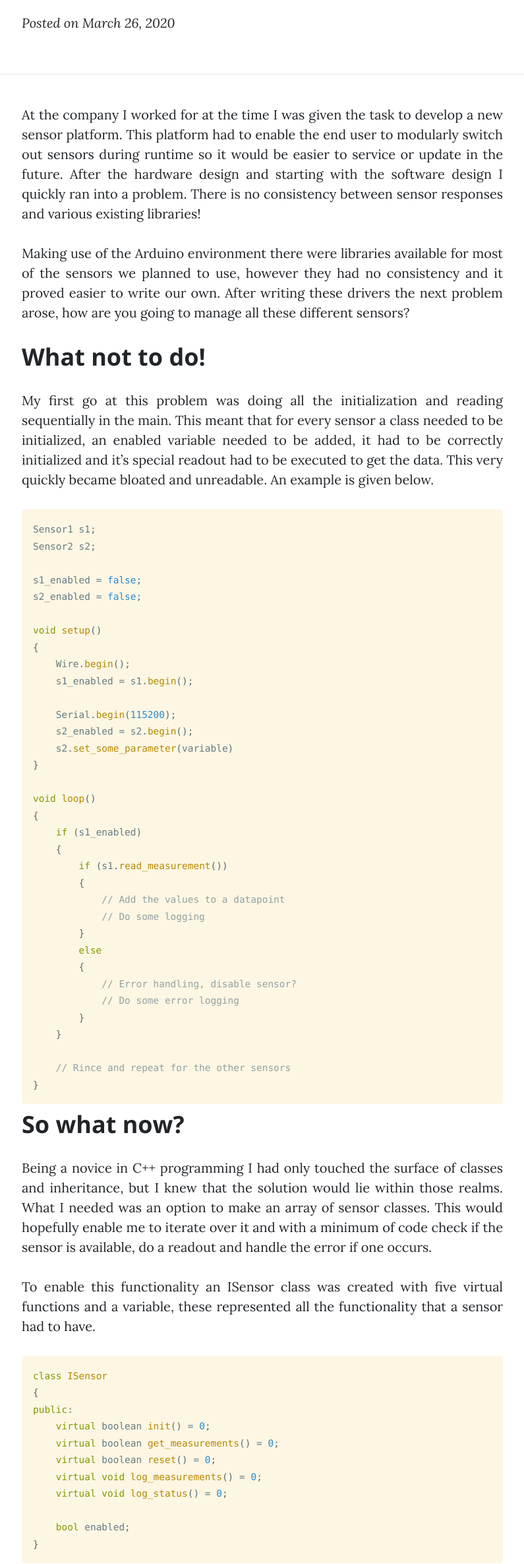
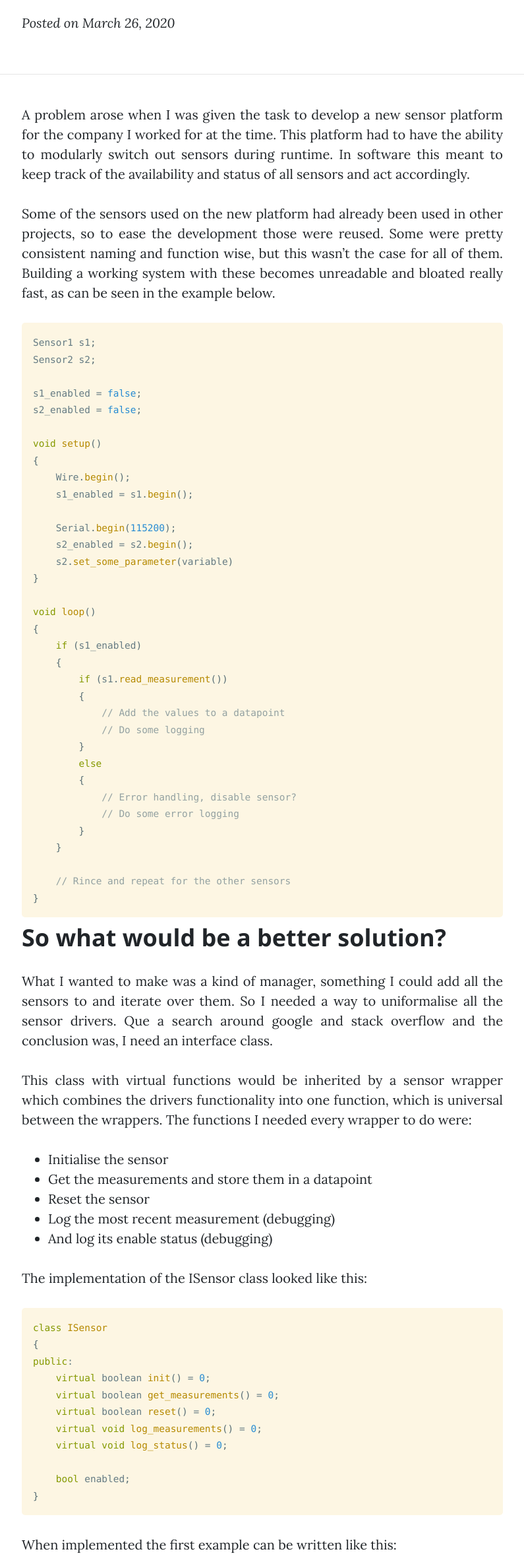
Before and after one commit to ProAce/proace.tech, a website: page posts/sensor_interface.html in a window 1280 px wide. Shown: the part 198-2568 px from the top of the page at 66% size, without its empty margins (242-1037 px from the left). Drawn offline with nearby package versions, Linux system fonts and the light colour scheme.

Commit message:
Update post

```diff
--- a/posts/sensor_interface.html
+++ b/posts/sensor_interface.html
@@ -56,20 +56,14 @@
     <div class="container">
       <div class="row">
         <div class="col-lg-8 col-md-10 mx-auto">
-          <p>At the company I worked for at the time I was given the task to develop a new sensor platform. This
-            platform had to enable the end user to modularly switch out sensors during runtime so it would be easier to
-            service or update in the future. After the hardware design and starting with the software design I quickly
-            ran into a problem. There is no consistency between sensor responses and various existing libraries!</p>
-          <p>Making use of the Arduino environment there were libraries available for most of the sensors we planned to
-            use, however they had no consistency and it proved easier to write our own. After writing these drivers the
-            next problem arose, how are you going to manage all these different sensors?</p>
+          <p>A problem arose when I was given the task to develop a new sensor platform for the company I worked for at
+            the time. This platform had to have the ability to modularly switch out sensors during runtime. In software
+            this meant to keep track of the availability and status of all sensors and act accordingly.</p>
 
-          <h2 class="section-heading">What not to do!</h2>
-
-          <p>My first go at this problem was doing all the initialization and reading sequentially in the main. This
-            meant that for every sensor a class needed to be initialized, an enabled variable needed to be added, it had
-            to be correctly initialized and it’s special readout had to be executed to get the data. This very quickly
-            became bloated and unreadable. An example is given below.</p>
+          <p>Some of the sensors used on the new platform had already been used in other projects, so to ease the
+            development those were reused. Some were pretty consistent naming and function wise, but this wasn’t the
+            case for all of them. Building a working system with these becomes unreadable and bloated really fast, as
+            can be seen in the example below.</p>
 
           <pre><code class="language-cpp">Sensor1 s1;
 Sensor2 s2;
@@ -106,16 +100,35 @@ void loop()
     // Rince and repeat for the other sensors
 }</code></pre>
 
-          <h2 class="section-heading">So what now?</h2>
+          <h2 class="section-heading">So what would be a better solution?</h2>
 
-          <p>Being a novice in C++ programming I had only touched the surface of classes and inheritance, but I knew
-            that the solution would lie within those realms. What I needed was an option to make an array of sensor
-            classes. This would hopefully enable me to iterate over it and with a minimum of code check if the sensor is
-            available, do a readout and handle the error if one occurs.</p>
+          <p>What I wanted to make was a kind of manager, something I could add all the sensors to and iterate over
+            them. So I needed a way to uniformalise all the sensor drivers. Que a search around google and stack
+            overflow and the conclusion was, I need an interface class.</p>
 
+          <p>This class with virtual functions would be inherited by a sensor wrapper which combines the drivers
+            functionality into one function, which is universal between the wrappers. The functions I needed every
+            wrapper to do were:</p>
 
-          <p>To enable this functionality an ISensor class was created with five virtual functions and a variable, these
-            represented all the functionality that a sensor had to have.</p>
+          <ul>
+            <li>
+              Initialise the sensor
+            </li>
+            <li>
+              Get the measurements and store them in a datapoint
+            </li>
+            <li>
+              Reset the sensor
+            </li>
+            <li>
+              Log the most recent measurement (debugging)
+            </li>
+            <li>
+              And log its enable status (debugging)
+            </li>
+          </ul>
+
+          <p>The implementation of the ISensor class looked like this:</p>
 
           <pre><code class="language-cpp">class ISensor
 {
@@ -129,15 +142,10 @@ public:
     bool enabled;
 }</code></pre>
 
-          <p>By creating a wrapper for every sensor driver that inherited this class, a uniform way of starting,
-            resetting and reading the sensor could be created. Every wrapper incorporated the correct way for that
-            sensor to perform these actions. And by setting the enabled bool, an easier way to track the state of a
-            sensor was added. By doing so a routine could be written that easily checks if a sensor is available, and if
-            not tries to restart it every time interval.</p>
+          <p>When implemented the first example can be written like this:</p>
 
-          <p>By doing so the first example could be rewritten to the following.</p>
-
-          <pre><code class="language-cpp">Sensor1_wrapper s1;
+          <pre><code class="language-cpp">
+Sensor1_wrapper s1;
 Sensor2_wrapper s2;
 
 // Array of the sensor interface
@@ -146,40 +154,41 @@ const uint8_t number_of_sensors = sizeof(sensors) / sizeof(sensors[0]);
 
 void setup()
 {
-  for (int i = 0; i &lt number_of_sensors; i++) // Check all initialised sensors.
+  for (int i = 0; i < number_of_sensors; i++) // Check all initialised sensors.
   {
-    if (!sensors[i]-&gtenabled) // If the sensor is not enabled.
+    if (!sensors[i]->enabled) // If the sensor is not enabled.
     {
-      sensors[i]-&gtinit();	    // Try initialisating the sensor.
-      sensors[i]-&gtlog_status(); // And log the sensor status.
+      sensors[i]->init();	    // Try initialisating the sensor.
+      sensors[i]->log_status(); // And log the sensor status.
     }
   }
 }
 
 void loop()
 {
-for (int i = 0; i &lt number_of_sensors; i++) // Check all initialised sensors.
+for (int i = 0; i < number_of_sensors; i++) // Check all initialised sensors.
   {
-    if (sensors[i]-&gtenabled) // If the sensor is enabled.
+    if (sensors[i]->enabled) // If the sensor is enabled.
     {
-      if (sensors[i]-&gtget_measurements()) // Start a measurement.
+      if (sensors[i]->get_measurements()) // Start a measurement.
       {
-        sensors[i]-&gtlog_measurements(); // And log the measurement if the measurement was succesfull.
+        sensors[i]->log_measurements(); // And log the measurement if the measurement was succesfull.
       }
       else // If the measurement fails.
       {
-        sensors[i]-&gtreset();		 // Reset the sensor.
-        sensors[i]-&gtenabled = false; // Disable the sensor till the next sensor check.
-        sensors[i]-&gtlog_status();	 // And log the sensor status.
+        sensors[i]->reset();		 // Reset the sensor.
+        sensors[i]->enabled = false; // Disable the sensor till the next sensor check.
+        sensors[i]->log_status();	 // And log the sensor status.
       }
     }
   }
 }</code></pre>
 
-          <p>On first hand this might not look shorter, until you add a couple more sensors. In the first example the
-            lines of code will grow the same amount for every added sensor. Meanwhile in the latter example only a
-            wrapper class has to be added and the full functionality will be available.</p>
-
+          <p>The “magic” happens in the sensors array. This array of type ISensor contains the pointers to the wrapper
+            classes we want to use. By iterating over this array and calling the virtual functions, the correct startup
+            sequence for every sensor can be executed while maintaining readability. The second example might not look
+            shorter, but when adding a sensor only the array has to be extended. The rest of the code scales
+            automatically.</p>
         </div>
       </div>
     </div>
```
